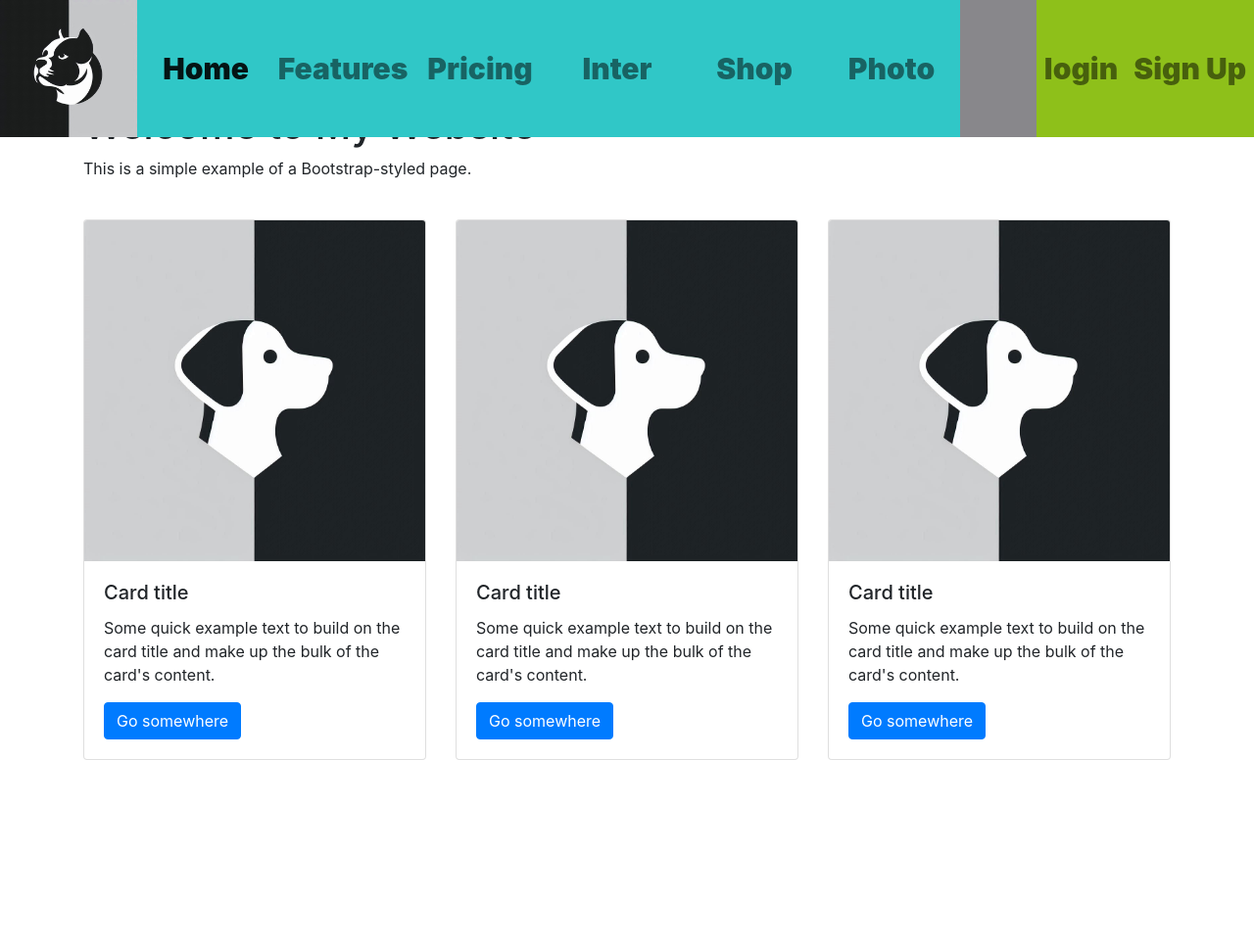
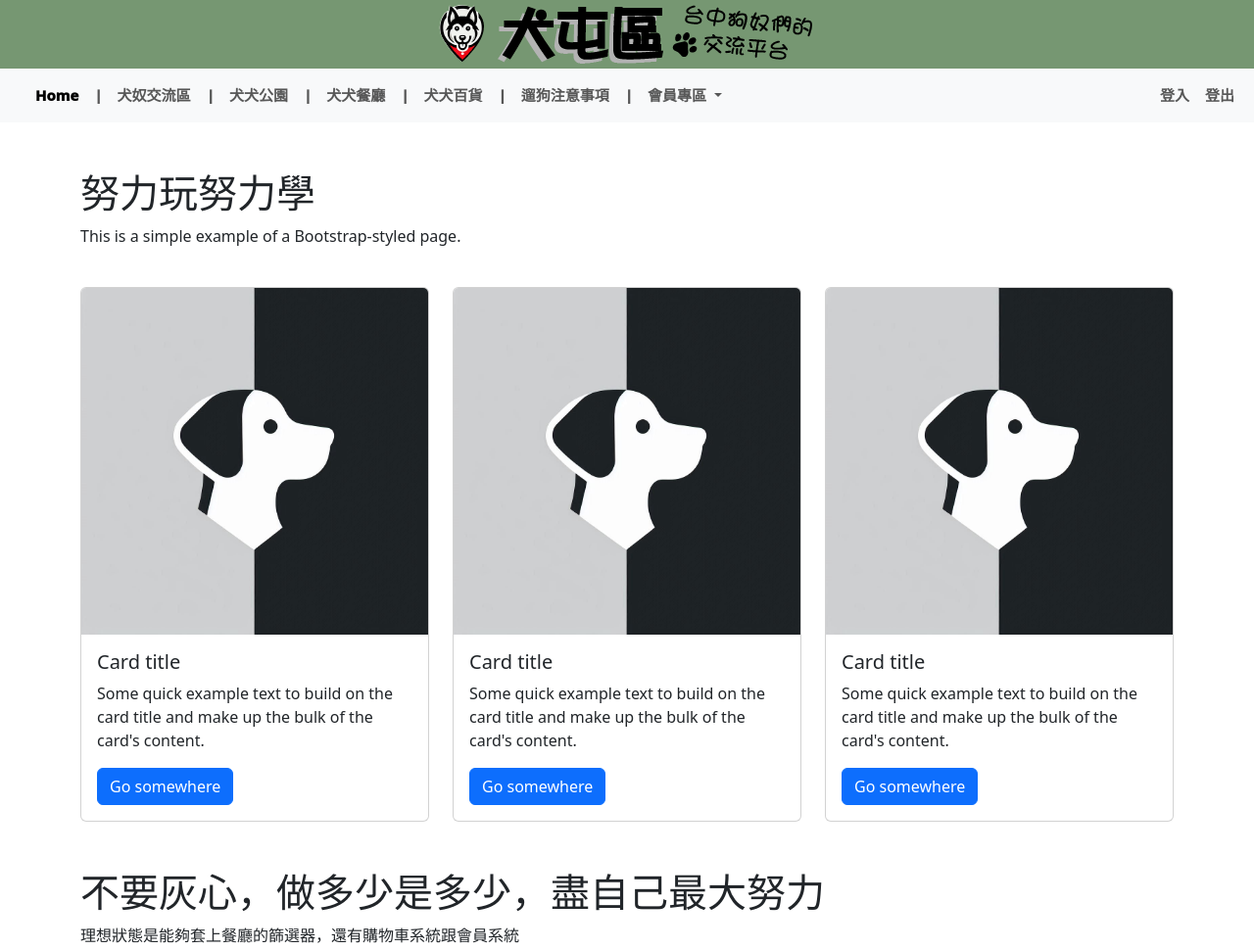
Before and after one commit to Mateotsai/myDogWeb, a plain HTML site: page index.html in a window 1280 px wide. Shown: the top 970 px of the page at 98% size. Before the commit the page ends 800 px from the top, so only its background shows below. Drawn offline with nearby package versions, Linux system fonts and the light colour scheme.

Commit message:
7/6第二版，僅完成Navbar，無法置中的功能依然無解，對於bootstrap的不熟悉導致浪費很多時間，甚至砍掉重練，第二次做就比較順了，明天開始加上功能

```diff
--- a/index.html
+++ b/index.html
@@ -1,129 +1,134 @@
-<!DOCTYPE html>
+<!doctype html>
 <html lang="en">
   <head>
-    <meta charset="UTF-8">
-    <meta name="viewport" content="width=device-width, initial-scale=1.0">
-    <link rel="stylesheet" href="https://stackpath.bootstrapcdn.com/bootstrap/4.5.2/css/bootstrap.min.css" rel="stylesheet">
-    <!-- 引入 Bootstrap Icons -->
-    <link rel="stylesheet" href="https://cdnjs.cloudflare.com/ajax/libs/bootstrap-icons/1.8.1/font/bootstrap-icons.min.css">
-    <title>MyDog</title>
+    <meta charset="utf-8">
+    <meta name="viewport" content="width=device-width, initial-scale=1">
+    <title>犬屯區狗奴交流網</title>
+    <link href="https://cdn.jsdelivr.net/npm/bootstrap@5.3.0-alpha1/dist/css/bootstrap.min.css" rel="stylesheet" integrity="sha384-GLhlTQ8iRABdZLl6O3oVMWSktQOp6b7In1Zl3/Jr59b6EGGoI1aFkw7cmDA6j6gD" crossorigin="anonymous">
     <style>
-    body{
-        padding-top: 56px;
-        }
-    #homeDog{
-        height: 140px;
-
-    }
-    nav[class^=navbar]{
-        height: 140px;
-        background-color: rgb(136, 135, 139);
-        padding: 0px;
-        margin: 0px;
-    }
-    ul[class^=navbar]{
-        height: 140px;
-        font-size: 30px;
-        font-weight: 1000;
-
-    }
-    #barLog{
-        background-color: rgb(48, 199, 199);
-        height: 100%;
-        width: 140px;
-        text-align: center;
-        align-content: center;
-    }
-    #signLog{
-        background-color: rgb(142, 192, 26);
-        text-align: center;
-        align-content: center;
-    }
-    nav li:hover{
-        background-color: rgb(122, 77, 19);
-    }
-    .nav-link {
-        padding: 0.75rem 1.25rem;
-    }
-    .navbar-nav .nav-item {
-    display: flex;
-    align-items: center; /* Center items vertically */
-    justify-content: center; /* Center items horizontally */
-    height: 140px; /* Match the height of the navbar */
-    }
-
-    #navbarNav {
-    justify-content: space-between; /* Ensure space between left and right sections */
+      .titleBanner{
+        height: 70px;
+        background-image: url(./image/bannerTransparent.png);
+        background-repeat: no-repeat;
+        background-size:auto;
+        background-position: center;
+        background-color: rgb(118, 151, 114);
       }
 
 
+      .nav-link{
+        font-size: 15px;
+        font-weight: 1000;
+      }
 
     </style>
-
-
-
   </head>
   <body>
-    <!-- 導航欄 -->
-    <nav class="navbar navbar-expand-lg fixed-top navbar-light">
-        <div class="container-fluid" style="padding: 0px; margin: 0px;">
-        <a class="navbar-brand " href="#" style="padding: 0px; margin: 0px;"> <img src="./image/homedog.jpg" id="homeDog" alt="HOME" >
-       <!-- 之後要補上網頁副標題，目前的困難是不知道怎麼讓他向左向右靠 -->
-        </a>
-        <!-- 螢幕小的時候可收束的按鈕 -->
-        <button class="navbar-toggler order-first" type="button" data-toggle="collapse" data-target="#navbarNav" aria-expanded="false">
+    <div class="titleBanner"></div>
+    <nav class="navbar navbar-expand-lg ms-auto bg-light">
+      <div class="container-fluid">
+        <a class="navbar-brand" href="#"></a>
+        <button class="navbar-toggler order-first" type="button" data-bs-toggle="collapse" data-bs-target="#navbarNav" aria-controls="navbarNav" aria-expanded="false" aria-label="Toggle navigation">
           <span class="navbar-toggler-icon"></span>
         </button>
-        <div class="collapse navbar-collapse" id="navbarNav" >
-          <ul class="navbar-nav mr-auto" >
-            <li class="nav-item active"  id="barLog">
-              <a class="nav-link" href="#">Home </a>
+        <div class="collapse navbar-collapse justify-content-center" id="navbarNav">
+          <ul class="navbar-nav mb-2 mb-lg-0">
+            <li class="nav-item">
+              <a class="nav-link active" aria-current="page" href="#">Home</a>
             </li>
-            <li class="nav-item" id="barLog">
-              <a class="nav-link" href="http://www.google.com">Features</a>
+            <li class="nav-item">
+              <a class="nav-link" href="#">|　犬奴交流區</a>
             </li>
-            <li class="nav-item" id="barLog">
-              <a class="nav-link" href="http://www.google.com">Pricing</a>
+            <li class="nav-item">
+              <a class="nav-link" href="#">|　犬犬公園</a>
             </li>
-            <li class="nav-item" id="barLog">
-              <a class="nav-link" href="http://www.google.com">Inter</a>
+            <li class="nav-item">
+              <a class="nav-link" href="#">|　犬犬餐廳</a>
             </li>
-            <li class="nav-item" id="barLog">
-                <a class="nav-link" href="http://www.google.com">Shop</a>
+            <li class="nav-item">
+              <a class="nav-link" href="#">|　犬犬百貨</a>
             </li>
-            <li class="nav-item" id="barLog">
-                <a class="nav-link" href="http://www.google.com">Photo</a>
+            <li class="nav-item">
+              <a class="nav-link" href="#">|　遛狗注意事項</a>
+            </li>
+            <li class="nav-item dropdown">
+              <a class="nav-link dropdown-toggle" href="#" id="navbarScrollingDropdown" role="button" data-bs-toggle="dropdown" aria-expanded="false">
+                |　會員專區
+              </a>
+              <ul class="dropdown-menu" aria-labelledby="navbarScrollingDropdown">
+                <li><a class="dropdown-item" href="#">揪團狗聚</a></li>
+                <li><a class="dropdown-item" href="#">照片專區</a></li>
+                <li><hr class="dropdown-divider"></li>
+                <li><a class="dropdown-item" href="#">好康報你知</a></li>
+              </ul>
             </li>
           </ul>
-          <ul class="navbar-nav ml-auto">
-            <li class="nav-item" id="signLog">
-                <a href="#" class="nav-link">login</a>
+
+          <ul class="navbar-nav mb-2 ms-auto mb-lg-0">
+            <li class="nav-item">
+              <a class="nav-link" href="#">登入</a>
             </li>
-            <li class="nav-item" id="signLog">
-                <a href="#" class="nav-link">Sign Up</a>
+            <li class="nav-item">
+              <a class="nav-link" href="#">登出</a>
             </li>
           </ul>
         </div>
       </div>
     </nav>
 
-      <!-- 按鈕 -->
-      <!-- <button type="button" class="btn btn-primary">Primary</button>
-      <button type="button" class="btn btn-secondary">Secondary</button>
-      <button type="button" class="btn btn-success">Success</button>
-      <button type="button" class="btn btn-danger">Danger</button>
-      <button type="button" class="btn btn-warning">Warning</button>
-      <button type="button" class="btn btn-info">Info</button>
-      <button type="button" class="btn btn-light">Light</button>
-      <button type="button" class="btn btn-dark">Dark</button>
-      <button type="button" class="btn btn-link">Link</button> -->
+<!-- 主內容 -->
+<div class="container mt-5">
+  <div class="row">
+      <div class="col-md-12">
+          <h1>努力玩努力學</h1>
+          <p>This is a simple example of a Bootstrap-styled page.</p>
+      </div>
+  </div>
+  <div class="row mt-4">
+      <div class="col-md-4">
+          <div class="card">
+              <img src="./image/dog.jpg" class="card-img-top" alt="...">
+              <div class="card-body">
+                  <h5 class="card-title">Card title</h5>
+                  <p class="card-text">Some quick example text to build on the card title and make up the bulk of the card's content.</p>
+                  <a href="#" class="btn btn-primary">Go somewhere</a>
+              </div>
+          </div>
+      </div>
+      <div class="col-md-4" >
+          <div class="card">
+              <img src="./image/dog.jpg" class="card-img-top" alt="...">
+              <div class="card-body">
+                  <h5 class="card-title">Card title</h5>
+                  <p class="card-text">Some quick example text to build on the card title and make up the bulk of the card's content.</p>
+                  <a href="#" class="btn btn-primary">Go somewhere</a>
+              </div>
+          </div>
+      </div>
+      <div class="col-md-4">
+          <div class="card">
+              <img src="./image/dog.jpg" class="card-img-top" alt="...">
+              <div class="card-body">
+                  <h5 class="card-title">Card title</h5>
+                  <p class="card-text">Some quick example text to build on the card title and make up the bulk of the card's content.</p>
+                  <a href="#" class="btn btn-primary">Go somewhere</a>
+              </div>
+          </div>
+      </div>
+  </div>
+</div>
+
+    <script src="https://cdn.jsdelivr.net/npm/bootstrap@5.3.0-alpha1/dist/js/bootstrap.bundle.min.js" integrity="sha384-w76AqPfDkMBDXo30jS1Sgez6pr3x5MlQ1ZAGC+nuZB+EYdgRZgiwxhTBTkF7CXvN" crossorigin="anonymous"></script>
+  </body>
+</html>
+
 
 <!-- 主內容 -->
 <div class="container mt-5">
   <div class="row">
     <div class="col-md-12">
-            <h1>Welcome to My Website</h1>
-            <p>This is a simple example of a Bootstrap-styled page.</p>
+      <h1>不要灰心，做多少是多少，盡自己最大努力</h1>
+      <p>理想狀態是能夠套上餐廳的篩選器，還有購物車系統跟會員系統</p>
     </div>
   </div>
 
@@ -160,23 +165,3 @@
     </div>
   </div>
 </div>
-
-    <!-- 卡片 -->
-      <!-- <div class="card" style="width: 18rem;">
-        <img src="https://via.placeholder.com/150" class="card-img-top" alt="...">
-        <div class="card-body">
-          <h5 class="card-title">Card title</h5>
-          <p class="card-text">Some quick example text to build on the card title and make up the bulk of the card's content.</p>
-          <a href="#" class="btn btn-primary">Go somewhere</a>
-        </div>
-      </div> -->
-
-
-
-
-
-    <script src="https://code.jquery.com/jquery-3.5.1.slim.min.js"></script>
-    <script src="https://cdn.jsdelivr.net/npm/@popperjs/core@2.9.2/dist/umd/popper.min.js"></script>
-    <script src="https://stackpath.bootstrapcdn.com/bootstrap/4.5.2/js/bootstrap.min.js"></script>
-</body>
-</html>
```
Also changed, not shown: test.html (deleted, +0 -67 lines), test00.html (deleted, +0 -52 lines), wasteMyTime.html (added, +195 -0 lines), css/style.css (added), image/LOGO.png (added), image/banner.png (added), image/bannerTransparent.png (added), image/icon.png (added), js/script.js (added). Lines whose indentation alone changed are shown as unchanged.
